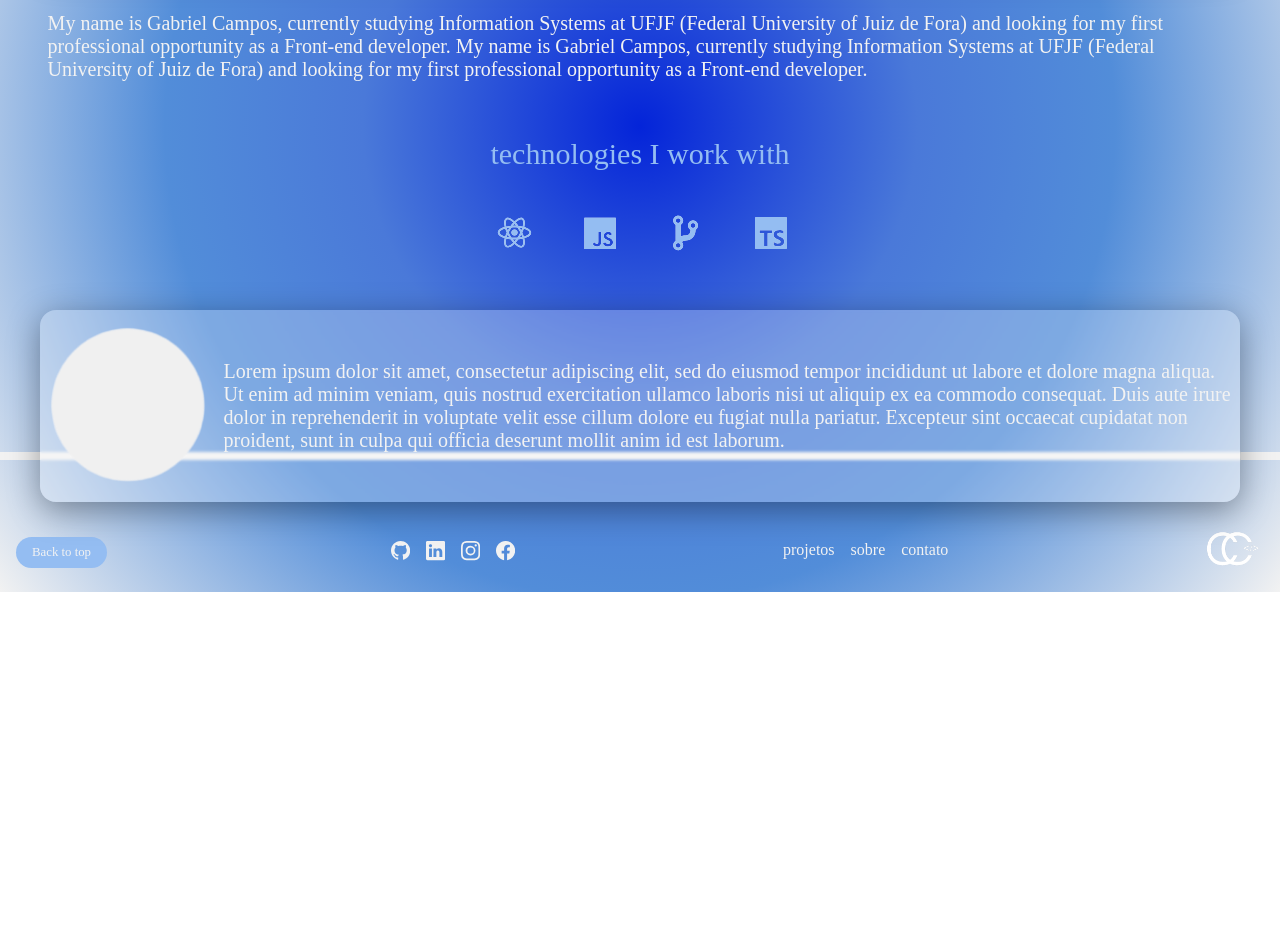
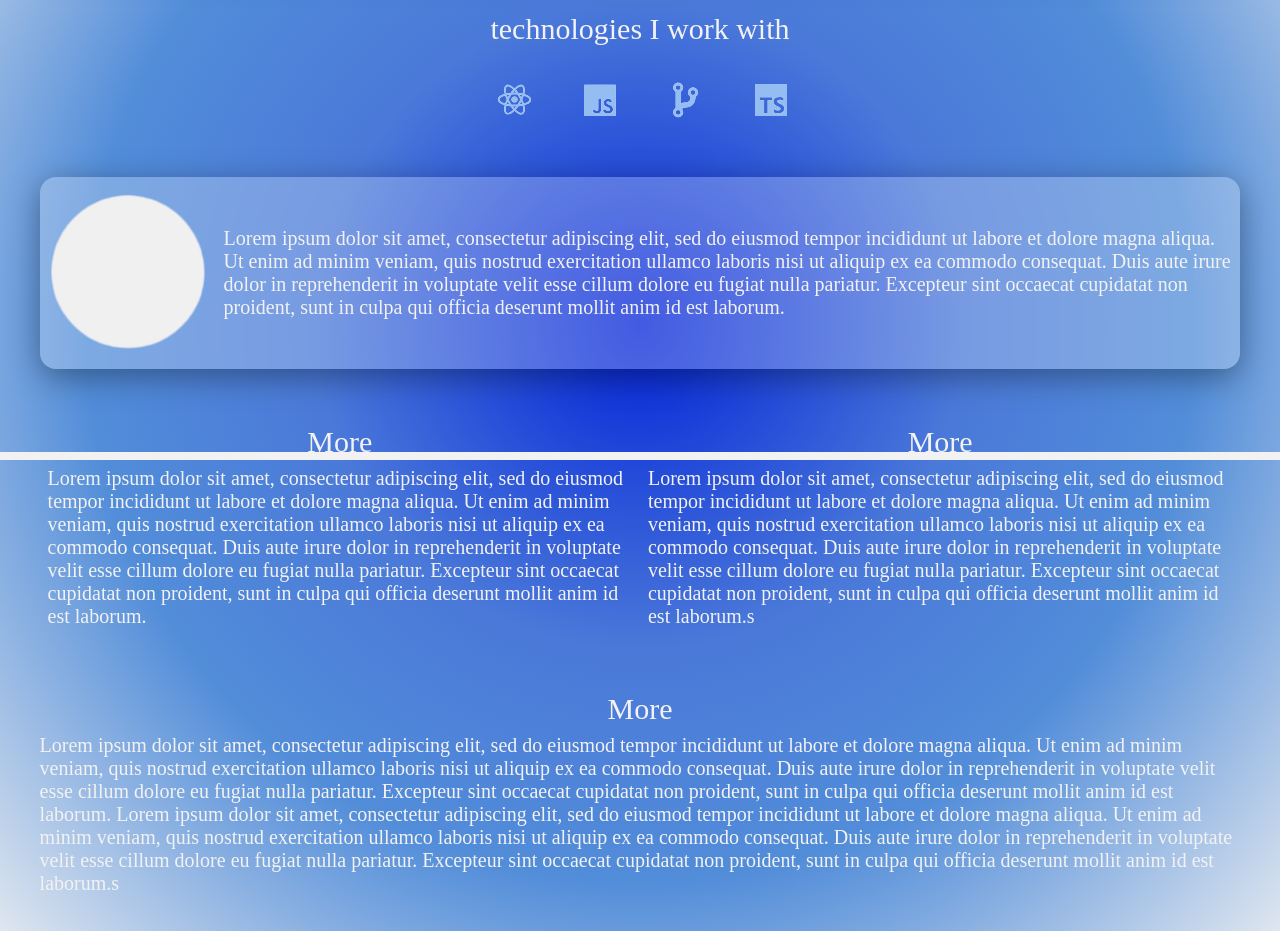
Before and after one commit to CamposCodes/MyWebsite-CamposCodes, a React (Vite) app: page / in a window 1280 px wide. Shown: the part 340-1271 px from the top of the page. Before the commit the page ends 932 px from the top, so only its background shows below. Built offline with nearby package versions, Linux system fonts and the light colour scheme; a web font is replaced by a local one.

Commit message:
update pages

```diff
--- a/src/components/ButtonToTop/styles.ts
+++ b/src/components/ButtonToTop/styles.ts
@@ -8,16 +8,19 @@
     justify-content: center;
 
     button{
+        text-shadow: 1px 1px 25px var(--blue1);
         margin:1rem;
         padding: .5rem 1rem;
-        background: var(--blue1);
+        background: transparent;
         color: var(--wht);
-        font-size:.8rem;
+        font-size: 1rem;
         border: none;
         border-radius: 1rem;
+        transition: .5s;
 
         &:hover{
-            background: var(--blue5);
+            transform: scale(1.2);
+            color: var(--blue2);
             cursor: pointer;
         }
     }
--- a/src/components/Footer/index.tsx
+++ b/src/components/Footer/index.tsx
@@ -1,5 +1,5 @@
 import * as C from "./styles";
-import ImageLogo from '../../assets/2.png';
+import ImageLogo from '../../assets/11.png';
 import {BsGithub,BsLinkedin,BsFacebook,BsInstagram} from 'react-icons/bs';
 import ButtonToTop from '../ButtonToTop';
 
--- a/src/components/Form/styles.ts
+++ b/src/components/Form/styles.ts
@@ -83,6 +83,7 @@
 `;
 
 export const Button = styled.button`
+    display: flex;
     text-align: flex-end;
     margin-top: 1rem;
     padding-left: 18rem;
--- a/src/components/Navbar/index.tsx
+++ b/src/components/Navbar/index.tsx
@@ -2,7 +2,7 @@
 import {MdMenu,MdClose} from 'react-icons/md';
 import React, {useState} from 'react';
 import { motion } from 'framer-motion';
-import LogoImage1 from '../../assets/1.png';
+import LogoImage1 from '../../assets/11.png';
 
 
 const Navbar = () => {
--- a/src/pages/About/index.tsx
+++ b/src/pages/About/index.tsx
@@ -4,12 +4,14 @@
 import Animation from '../../components/Animation';
 
 const About = () => {
+
     return (
     <Theme>
         <motion.div
+            onViewportEnter={()=>window.scrollTo(0, 0)}
             initial={{width: 0}}
             animate={{width: "100%"}}
-            exit={{x: window.innerWidth, transition:{duration: 0.1}}}
+            exit={{x: window.innerWidth, transition:{duration: 0.5}}}
             >
         <C.Container>
             <C.Title>How to reach me</C.Title>
--- a/src/pages/Contact/index.tsx
+++ b/src/pages/Contact/index.tsx
@@ -5,18 +5,15 @@
 
 const Contact = () => {
 
-
-    const Open = () => {
-        window.scrollTo(0, 0);
-    };
     return(
         <Theme>
         <motion.div
+            onViewportEnter={()=>window.scrollTo(0, 0)}
             initial={{width: 0}}
             animate={{width: "100%"}}
-            exit={{x: window.innerWidth, transition:{duration: 0.1}}}
+            exit={{x: window.innerWidth, transition:{duration: 0.5}}}
         >
-        <C.Container onFocus={Open}>
+        <C.Container>
                 <C.TextArea>
                     <C.Text>
                         Got a question ? Are you interested in partnering ? Have some suggestion or just want to say hi? Contact me
--- a/src/pages/Home/index.tsx
+++ b/src/pages/Home/index.tsx
@@ -1,9 +1,13 @@
 import * as C from './styles';
 import Theme from '../../components/Theme';
+
 import profile from '../../assets/profile.png';
+
 import {motion} from 'framer-motion';
+
 import { DiReact,DiJsBadge,DiGitBranch } from "react-icons/di";
 import { SiTypescript } from "react-icons/si";
+
 
 const Home = () => {
 
@@ -11,9 +15,10 @@
     return (
         <Theme>
         <motion.div
+            onViewportEnter={()=>window.scrollTo(0, 0)}
             initial={{width: 0}}
             animate={{width: "100%"}}
-            exit={{x: window.innerWidth, transition:{duration: 0.1}}}
+            exit={{x: window.innerWidth, transition:{duration: 0.5}}}
         >
             <C.Container>
                 <C.TextArea>
@@ -23,12 +28,6 @@
                         My name is Gabriel Campos, currently studying Information Systems at UFJF (Federal University of Juiz de Fora) and looking for my first professional opportunity as a Front-end developer.
                     </C.Text>
                 </C.TextArea>
-                <C.TextArea2>
-                    <C.Text>
-                        My name is Gabriel Campos, currently studying Information Systems at UFJF (Federal University of Juiz de Fora) and looking for my first professional opportunity as a Front-end developer.
-                        My name is Gabriel Campos, currently studying Information Systems at UFJF (Federal University of Juiz de Fora) and looking for my first professional opportunity as a Front-end developer.
-                    </C.Text>
-                </C.TextArea2>
                 <C.TextArea2>
                     <C.Text2>
                         <C.SubTitle>technologies I work with</C.SubTitle>
@@ -54,6 +53,23 @@
                     Lorem ipsum dolor sit amet, consectetur adipiscing elit, sed do eiusmod tempor incididunt ut labore et dolore magna aliqua. Ut enim ad minim veniam, quis nostrud exercitation ullamco laboris nisi ut aliquip ex ea commodo consequat. Duis aute irure dolor in reprehenderit in voluptate velit esse cillum dolore eu fugiat nulla pariatur. Excepteur sint occaecat cupidatat non proident, sunt in culpa qui officia deserunt mollit anim id est laborum.
                     </C.Text>
                 </C.TextArea>
+                <C.TextArea3>
+                    <C.Text>
+                        <C.Title2>More</C.Title2>
+                        Lorem ipsum dolor sit amet, consectetur adipiscing elit, sed do eiusmod tempor incididunt ut labore et dolore magna aliqua. Ut enim ad minim veniam, quis nostrud exercitation ullamco laboris nisi ut aliquip ex ea commodo consequat. Duis aute irure dolor in reprehenderit in voluptate velit esse cillum dolore eu fugiat nulla pariatur. Excepteur sint occaecat cupidatat non proident, sunt in culpa qui officia deserunt mollit anim id est laborum.
+                    </C.Text>
+                    <C.Text>
+                        <C.Title2>More</C.Title2>
+                        Lorem ipsum dolor sit amet, consectetur adipiscing elit, sed do eiusmod tempor incididunt ut labore et dolore magna aliqua. Ut enim ad minim veniam, quis nostrud exercitation ullamco laboris nisi ut aliquip ex ea commodo consequat. Duis aute irure dolor in reprehenderit in voluptate velit esse cillum dolore eu fugiat nulla pariatur. Excepteur sint occaecat cupidatat non proident, sunt in culpa qui officia deserunt mollit anim id est laborum.s
+                    </C.Text>
+                </C.TextArea3>
+                <C.TextArea4>
+                    <C.Text>
+                        <C.Title2>More</C.Title2>
+                        Lorem ipsum dolor sit amet, consectetur adipiscing elit, sed do eiusmod tempor incididunt ut labore et dolore magna aliqua. Ut enim ad minim veniam, quis nostrud exercitation ullamco laboris nisi ut aliquip ex ea commodo consequat. Duis aute irure dolor in reprehenderit in voluptate velit esse cillum dolore eu fugiat nulla pariatur. Excepteur sint occaecat cupidatat non proident, sunt in culpa qui officia deserunt mollit anim id est laborum.
+                        Lorem ipsum dolor sit amet, consectetur adipiscing elit, sed do eiusmod tempor incididunt ut labore et dolore magna aliqua. Ut enim ad minim veniam, quis nostrud exercitation ullamco laboris nisi ut aliquip ex ea commodo consequat. Duis aute irure dolor in reprehenderit in voluptate velit esse cillum dolore eu fugiat nulla pariatur. Excepteur sint occaecat cupidatat non proident, sunt in culpa qui officia deserunt mollit anim id est laborum.s
+                    </C.Text>
+                </C.TextArea4>
             </C.Container>
             </motion.div>
         </Theme>
--- a/src/pages/Home/styles.ts
+++ b/src/pages/Home/styles.ts
@@ -86,8 +86,26 @@
     align-items: center;
     width: 100%;
     height: auto;
+    margin-top: 2rem;
+`;
+export const TextArea3 = styled.div`
+    width: 100%;
+    height: auto;
     margin: .5rem 0;
     margin-top: 2rem;
+    display: flex;
+    align-items: center;
+    justify-content:center;
+`;
+export const TextArea4 = styled.div`
+    width: 100%;
+    height: auto;
+    margin: .5rem 0;
+    margin-top: 2rem;
+    display: flex;
+    flex-direction:column;
+    align-items: center;
+    justify-content:center;
 `;
 
 export const Text = styled.p`
@@ -103,11 +121,18 @@
     text-align: start;
     margin: 0.5rem;
     font-size: 20px;
-    color: var(--blue1);
+    color: var(--wht);
 `;
 
 export const Title = styled.h2`
     justify-content: flex-start;
+    font-weight: normal;
+    width: 100%;
+`;
+export const Title2 = styled.h2`
+    margin: .5rem auto;
+    display: flex;
+    justify-content: center;
     font-weight: normal;
     width: 100%;
 `;
--- a/src/pages/Projects/index.tsx
+++ b/src/pages/Projects/index.tsx
@@ -5,14 +5,16 @@
 import { FiTool } from "react-icons/fi";
 
 const Projects = () => {
+
     const constraintsRef = useRef(null);
 
     return(
         <Theme>
         <motion.div
+            onViewportEnter={()=>window.scrollTo(0, 0)}
             initial={{width: 0}}
             animate={{width: "100%"}}
-            exit={{x: window.innerWidth, transition:{duration: 0.4}}}
+            exit={{x: window.innerWidth, transition:{duration: 0.5}}}
         >
             <C.Container>
                 <C.Top>
--- a/src/pages/Projects/styles.ts
+++ b/src/pages/Projects/styles.ts
@@ -81,6 +81,9 @@
     .icon{
         font-size:5rem;
         color: var(--blue3);
+        &:hover{
+            cursor:grab;
+        }
     }
     .container {
         width: 100%;
```
Also changed, not shown: src/assets/11.png (added).
